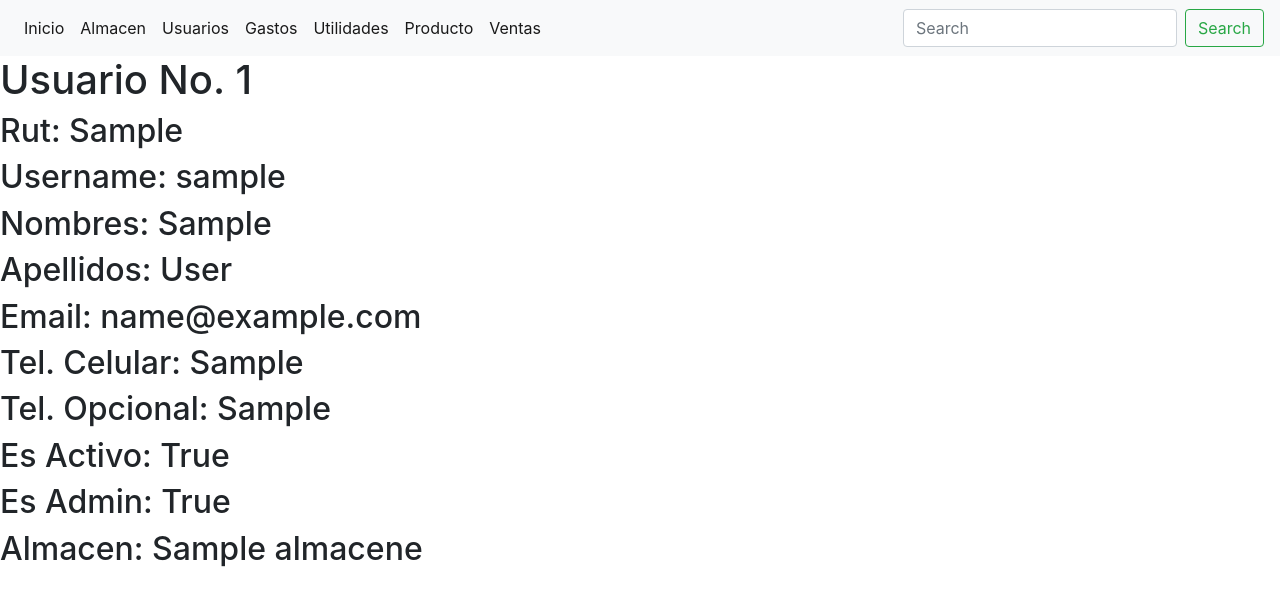
After one commit to cavb1205/gsmcell, a Flask app: page /usuario/1/ in a window 1280 px wide. The commit adds this page. Shown: the top 606 px of the page. Run offline with Flask 2, Linux system fonts and the light colour scheme; tables that the repository leaves empty hold one stand-in row (values such as "Sample post"); some libraries are stand-ins or nearby versions.

Commit message:
se creo la vista usuario_detail

```diff
--- a/app/almacen/models.py
+++ b/app/almacen/models.py
@@ -18,5 +18,5 @@ class Almacen(db.Model):
     value = Column(Float, default=0)
     users = relationship('User', backref='almacenes', lazy=True)
 
-    def __str__(self):
-        return self.name
+    def __repr__(self):
+        return '<User %r>' % self.name
--- /dev/null
+++ b/app/templates/usuario/usuario_detail.html
@@ -0,0 +1,23 @@
+{% extends 'base.html'%}
+
+{% block content %}
+    <h1>Usuario No. {{user.id}}</h1>
+    <h2>Rut: {{user.rut}}</h2>
+    {% if user.username %}
+        <h2>Username: {{user.username}}</h2>
+    {% endif %}
+    <h2>Nombres: {{user.first_name}}</h2>
+    <h2>Apellidos: {{user.last_name}}</h2>
+    <h2>Email: {{user.email}}</h2>
+    <h2>Tel. Celular: {{user.cel}}</h2>
+    {% if user.cel_opt %}
+        <h2>Tel. Opcional: {{user.cel_opt}}</h2>
+    {% endif %}
+    <h2>Es Activo: {{user.is_active}}</h2>
+    <h2>Es Admin: {{user.is_admin}}</h2>
+    <h2>Almacen: {{user.almacenes.name}}</h2>
+
+
+
+
+{% endblock %}
--- a/app/templates/usuario/usuario_list.html
+++ b/app/templates/usuario/usuario_list.html
@@ -3,9 +3,8 @@
 {%block content%}
     <h1>Usuarios:</h1>
     {% for usuario in usuario_list%}
-        <li>{{usuario.id}}-{{usuario.first_name}}-{{usuario.last_name}}-{{usuario.email}}-{{usuario.is_active}}</li>
+        <li><a href="{{ url_for('usuario.usuario_detail', user_id=usuario.id)}}">{{usuario.id}}</a>-{{usuario.first_name}}-{{usuario.last_name}}-{{usuario.email}}-{{usuario.almacenes.name}}</li>
     {%endfor%}
 
 
-
 {% endblock %}
--- a/app/usuario/views.py
+++ b/app/usuario/views.py
@@ -1,4 +1,4 @@
-from flask import render_template
+from flask import render_template, request
 
 from . import usuario
 
@@ -12,3 +12,22 @@ def usuario_list():
     print (usuario_list)
     context = {'usuario_list':usuario_list}
     return render_template('usuario/usuario_list.html', **context)
+
+
+@usuario.route('<int:user_id>/')
+def usuario_detail(user_id):
+    """user detail view"""
+    user = User.query.get(user_id)
+    print(user.first_name)
+    return render_template('usuario/usuario_detail.html', user=user)
+
+
+@usuario.route('new/', methods=['POST', 'GET'])
+def usuario_cretate():
+    """view create user"""
+
+    #if request.method == 'POST':
+
+    pass
+
+#    return render_template('usuario/usuario_form.html', form=form)
--- a/requeriments.txt
+++ b/requeriments.txt
@@ -3,9 +3,11 @@ click==7.1.1
 Flask==1.1.1
 Flask-Login==0.5.0
 Flask-SQLAlchemy==2.4.1
+Flask-WTF==0.14.3
 itsdangerous==1.1.0
 Jinja2==2.11.1
 MarkupSafe==1.1.1
 mysqlclient==1.4.6
 SQLAlchemy==1.3.15
 Werkzeug==1.0.1
+WTForms==2.2.1
```
